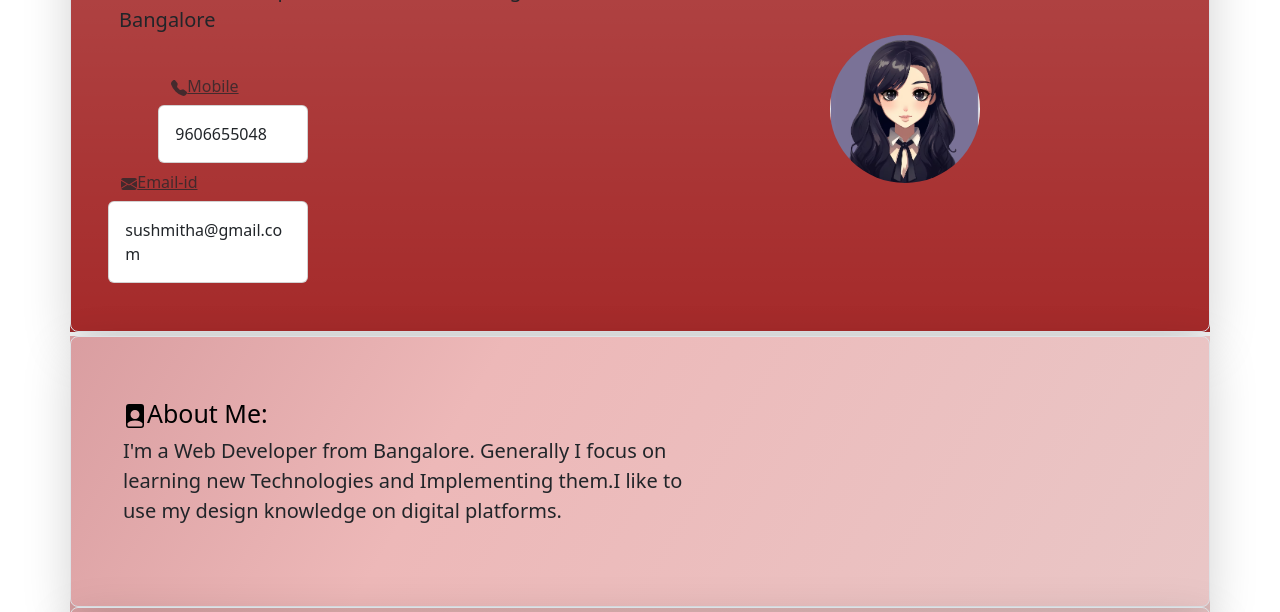
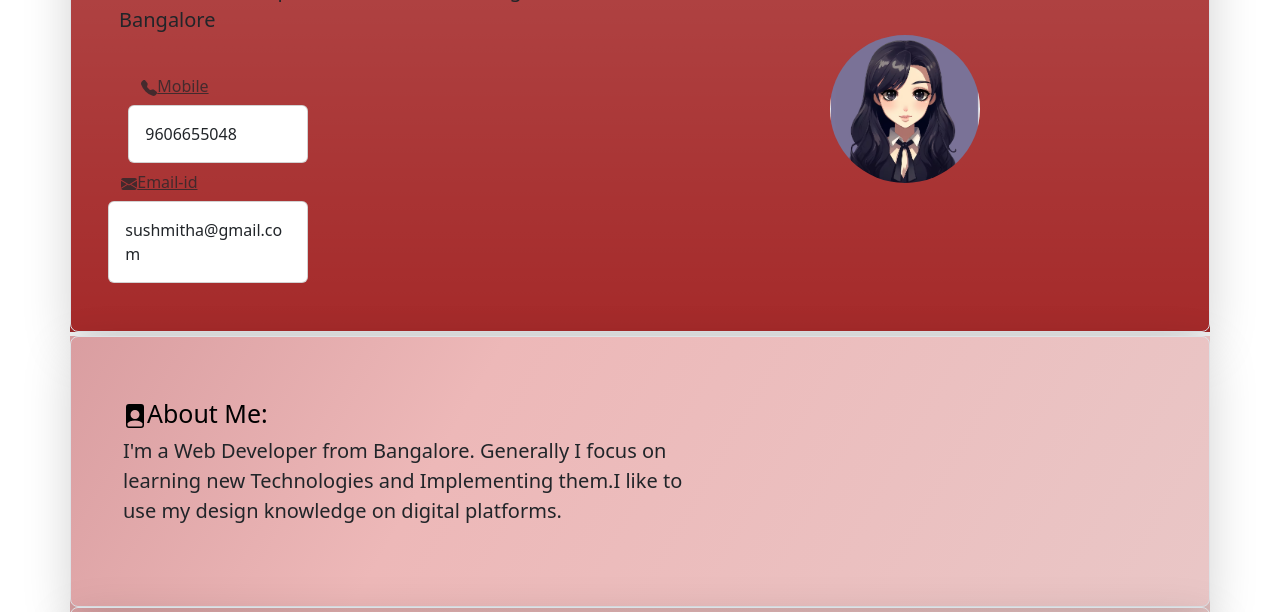
Before and after one commit to gpsushmitha/Sush-Profile, a plain HTML site: page index.html in a window 1280 px wide. Both pictures are taken after a click on the button "Mobile". Shown: the part 122-734 px from the top of the page. Drawn offline with nearby package versions, Linux system fonts and the light colour scheme.

Commit message:
Update index.html

```diff
--- a/index.html
+++ b/index.html
@@ -24,7 +24,7 @@
 </svg>Mobile</button></a>
 <div style="min-height: 10px;">
   <div class="collapse collapse-vertical" id="collapseWidthExample">
-    <div class="card card-body" style="width: 150px;">
+    <div class="card card-body" style="width: 180px;">
      9606655048
     </div>
   </div>
```
